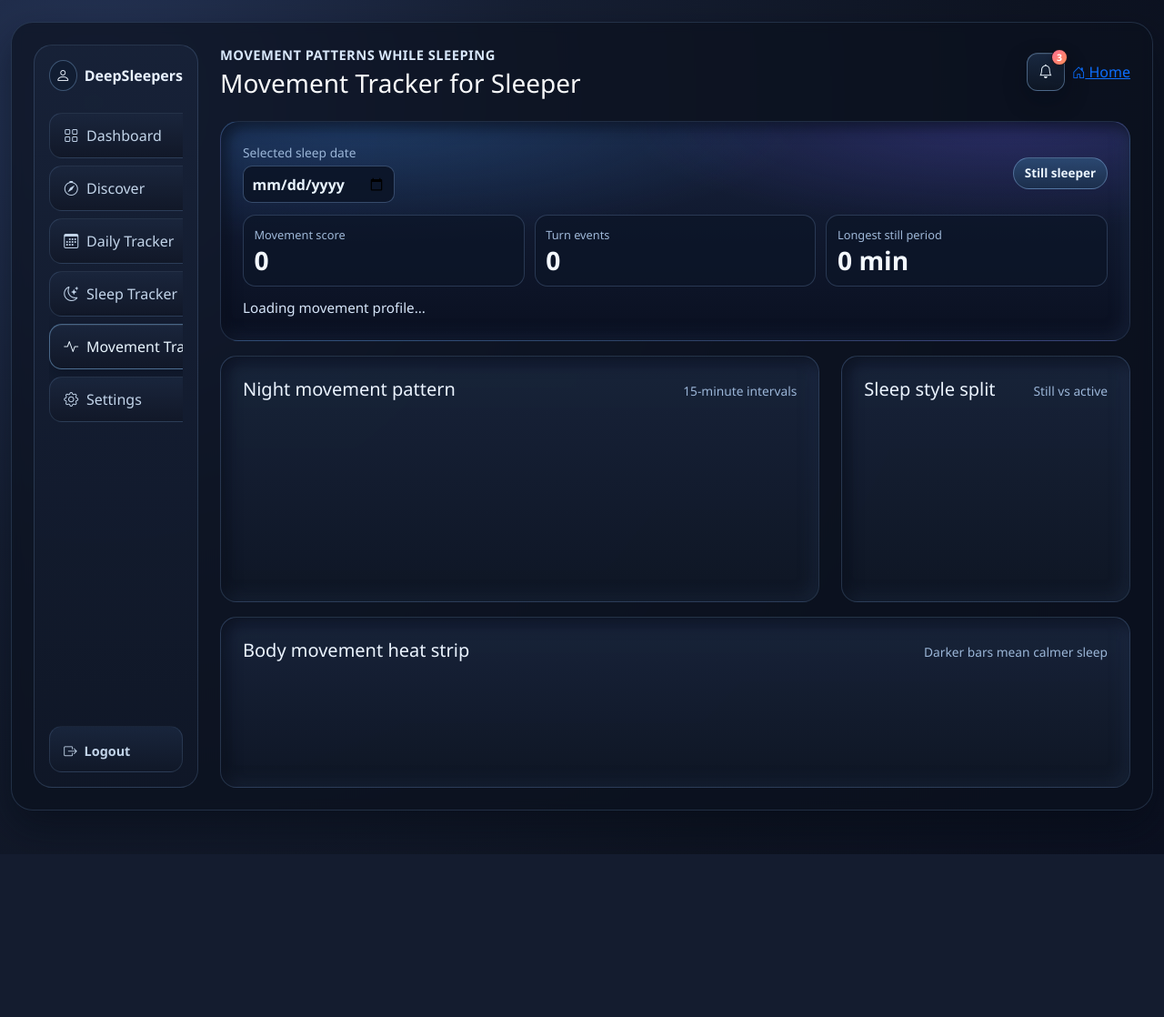
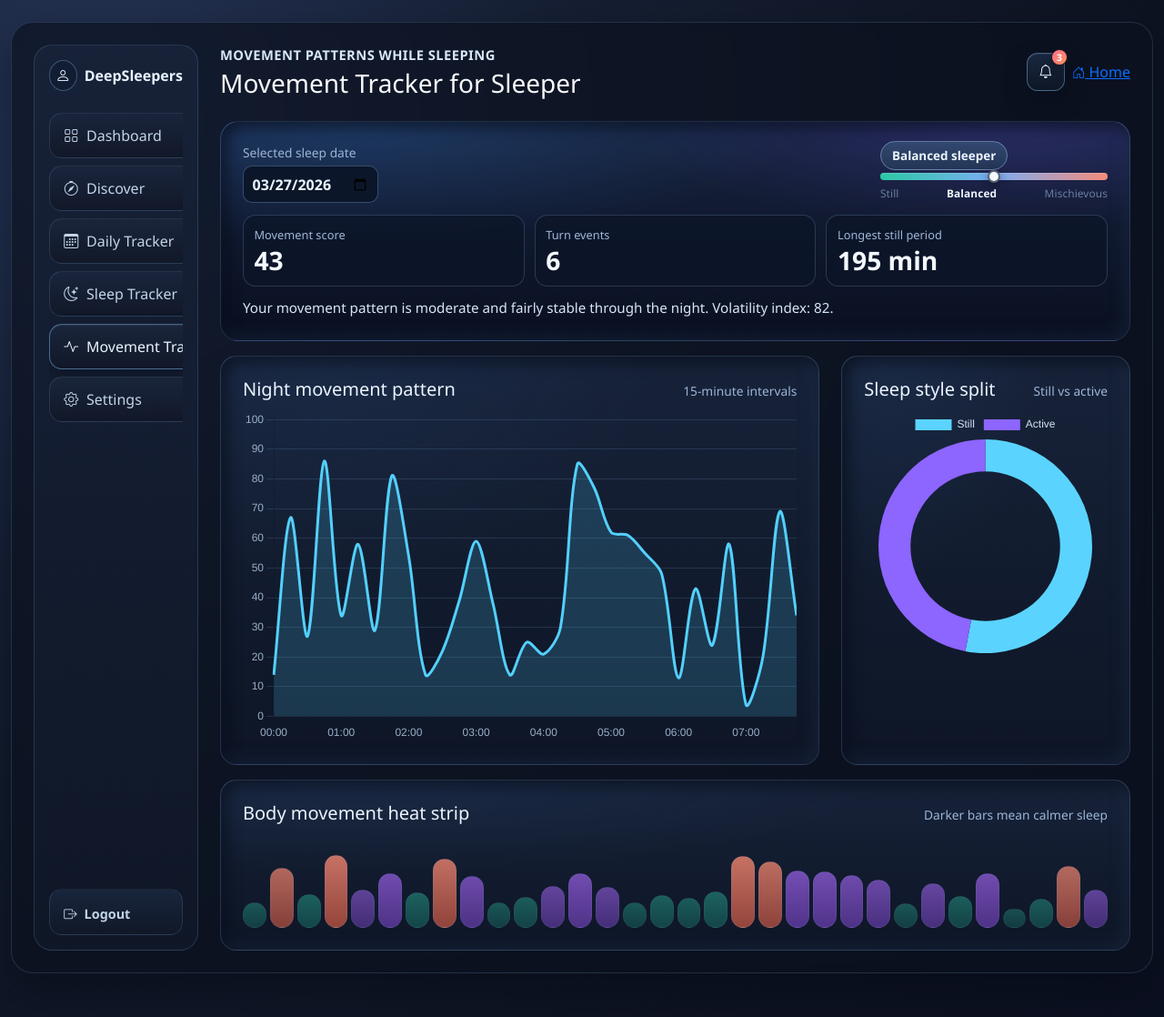
Before and after one commit to kcregenciaa/EyeSleepMask, a PHP site: page /movement-tracker.php in a window 1280 px wide. Shown: the whole page at 91% size. Before the commit the page ends 939 px from the top, so only its background shows below. Run offline with PHP 8.4, Linux system fonts and the light colour scheme; a map, chart or similar area stays blank.

Commit message:
change layout style

```diff
--- a/assets/css/dashboard.css
+++ b/assets/css/dashboard.css
@@ -1401,6 +1401,67 @@
     white-space: nowrap;
 }
 
+.movement-type-chip.is-still {
+    border-color: rgba(132, 232, 201, 0.45);
+    background: linear-gradient(180deg, rgba(23, 86, 86, 0.95), rgba(18, 58, 67, 0.95));
+}
+
+.movement-type-chip.is-balanced {
+    border-color: rgba(170, 197, 236, 0.45);
+    background: linear-gradient(180deg, rgba(51, 74, 114, 0.95), rgba(35, 54, 87, 0.95));
+}
+
+.movement-type-chip.is-mischievous {
+    border-color: rgba(240, 178, 157, 0.5);
+    background: linear-gradient(180deg, rgba(118, 65, 72, 0.95), rgba(86, 47, 55, 0.95));
+}
+
+.movement-type-block {
+    min-width: 250px;
+}
+
+.movement-type-rail {
+    position: relative;
+    margin-top: 0.48rem;
+    height: 8px;
+    border-radius: 999px;
+    background: linear-gradient(90deg, #2ac9a4 0%, #7caef5 50%, #f48b7a 100%);
+    box-shadow: inset 0 1px 0 rgba(255, 255, 255, 0.15);
+}
+
+.movement-type-rail > span {
+    --needle-pos: 10%;
+    position: absolute;
+    top: 50%;
+    left: var(--needle-pos);
+    width: 14px;
+    height: 14px;
+    border-radius: 50%;
+    background: #f6fbff;
+    border: 2px solid rgba(26, 39, 62, 0.72);
+    transform: translate(-50%, -50%);
+    box-shadow: 0 3px 12px rgba(3, 8, 18, 0.45);
+}
+
+.movement-type-legend {
+    margin-top: 0.42rem;
+    display: flex;
+    justify-content: space-between;
+    font-size: 0.74rem;
+    color: #9db7d8;
+    letter-spacing: 0.01em;
+}
+
+.movement-type-legend span {
+    opacity: 0.62;
+}
+
+.movement-type-legend span.active {
+    opacity: 1;
+    color: #f1f7ff;
+    font-weight: 700;
+}
+
 .movement-hero-metrics {
     display: grid;
     grid-template-columns: repeat(3, minmax(0, 1fr));
@@ -1436,6 +1497,9 @@
 
 .movement-panel {
     border-radius: 18px;
+    background:
+        radial-gradient(90% 90% at 18% 0%, rgba(49, 93, 151, 0.14), transparent 60%),
+        linear-gradient(180deg, rgba(24, 36, 59, 0.95), rgba(14, 22, 39, 0.97));
 }
 
 .movement-panel-head {
@@ -1464,6 +1528,18 @@
     min-height: 14px;
     background: linear-gradient(180deg, rgba(30, 58, 96, 0.65), rgba(20, 39, 66, 0.9));
     border: 1px solid rgba(133, 172, 222, 0.16);
+}
+
+.movement-heat-cell.is-calm {
+    background: linear-gradient(180deg, rgba(43, 182, 154, 0.78), rgba(24, 109, 99, 0.92));
+}
+
+.movement-heat-cell.is-active {
+    background: linear-gradient(180deg, rgba(167, 104, 249, 0.84), rgba(104, 62, 173, 0.94));
+}
+
+.movement-heat-cell.is-restless {
+    background: linear-gradient(180deg, rgba(240, 134, 112, 0.88), rgba(168, 76, 63, 0.95));
 }
 
 body.sleep-flow-active {
@@ -2210,6 +2286,11 @@ body.sleep-flow-active {
         align-items: flex-start;
     }
 
+    .movement-type-block {
+        width: 100%;
+        min-width: 0;
+    }
+
     .movement-date-input {
         width: 100%;
     }
--- a/assets/js/dashboard.js
+++ b/assets/js/dashboard.js
@@ -1,6 +1,4 @@
 document.addEventListener('DOMContentLoaded', function () {
-<<<<<<< Updated upstream
-=======
     const sleepDial = document.querySelector('.sleep-dial');
 
     const toMinutes = function (value) {
@@ -971,6 +969,10 @@ document.addEventListener('DOMContentLoaded', function () {
     if (movementTrackerRoot) {
         const movementDateInput = document.getElementById('movementDateInput');
         const movementSleeperType = document.getElementById('movementSleeperType');
+        const movementTypeNeedle = document.getElementById('movementTypeNeedle');
+        const movementLegendStill = document.getElementById('movementLegendStill');
+        const movementLegendBalanced = document.getElementById('movementLegendBalanced');
+        const movementLegendMischievous = document.getElementById('movementLegendMischievous');
         const movementScore = document.getElementById('movementScore');
         const movementTurns = document.getElementById('movementTurns');
         const movementStillPeriod = document.getElementById('movementStillPeriod');
@@ -1024,23 +1026,35 @@ document.addEventListener('DOMContentLoaded', function () {
             const turns = points.filter(function (p) { return p >= 66; }).length;
             const stillWindows = points.filter(function (p) { return p <= 30; }).length;
             const longestStill = stillWindows * 15;
+            const peak = Math.max.apply(null, points);
+            const trough = Math.min.apply(null, points);
+            const volatility = peak - trough;
 
             let type = 'Balanced sleeper';
             let insight = 'Your movement pattern is moderate and fairly stable through the night.';
+            let level = 1;
+            let needlePos = '50%';
 
             if (avg <= 34 && turns <= 4) {
                 type = 'Still sleeper';
                 insight = 'You remained mostly calm and still, which often aligns with deeper uninterrupted sleep.';
+                level = 0;
+                needlePos = '14%';
             } else if (avg >= 57 || turns >= 10) {
                 type = 'Mischievous sleeper';
                 insight = 'Frequent movements were detected. Consider adjusting pillow support and room comfort.';
+                level = 2;
+                needlePos = '86%';
             }
 
             return {
                 type: type,
+                level: level,
                 avg: Math.round(avg),
                 turns: turns,
                 longestStill: longestStill,
+                volatility: volatility,
+                needlePos: needlePos,
                 stillPercent: Math.round((points.filter(function (p) { return p <= 40; }).length / points.length) * 100),
                 activePercent: Math.round((points.filter(function (p) { return p > 40; }).length / points.length) * 100),
                 insight: insight
@@ -1057,6 +1071,15 @@ document.addEventListener('DOMContentLoaded', function () {
             points.forEach(function (value) {
                 const cell = document.createElement('span');
                 cell.className = 'movement-heat-cell';
+
+                if (value <= 33) {
+                    cell.classList.add('is-calm');
+                } else if (value >= 67) {
+                    cell.classList.add('is-restless');
+                } else {
+                    cell.classList.add('is-active');
+                }
+
                 cell.style.height = (18 + Math.round((value / 100) * 72)) + 'px';
                 cell.style.opacity = String(0.42 + (value / 170));
                 movementHeatStrip.appendChild(cell);
@@ -1069,6 +1092,36 @@ document.addEventListener('DOMContentLoaded', function () {
 
             if (movementSleeperType) {
                 movementSleeperType.textContent = profile.type;
+                movementSleeperType.classList.remove('is-still', 'is-balanced', 'is-mischievous');
+                if (profile.level === 0) {
+                    movementSleeperType.classList.add('is-still');
+                } else if (profile.level === 2) {
+                    movementSleeperType.classList.add('is-mischievous');
+                } else {
+                    movementSleeperType.classList.add('is-balanced');
+                }
+            }
+
+            if (movementTypeNeedle) {
+                movementTypeNeedle.style.setProperty('--needle-pos', profile.needlePos);
+            }
+
+            [movementLegendStill, movementLegendBalanced, movementLegendMischievous].forEach(function (node) {
+                if (node) {
+                    node.classList.remove('active');
+                }
+            });
+
+            if (profile.level === 0 && movementLegendStill) {
+                movementLegendStill.classList.add('active');
+            }
+
+            if (profile.level === 1 && movementLegendBalanced) {
+                movementLegendBalanced.classList.add('active');
+            }
+
+            if (profile.level === 2 && movementLegendMischievous) {
+                movementLegendMischievous.classList.add('active');
             }
 
             if (movementScore) {
@@ -1084,7 +1137,7 @@ document.addEventListener('DOMContentLoaded', function () {
             }
 
             if (movementInsight) {
-                movementInsight.textContent = profile.insight;
+                movementInsight.textContent = profile.insight + ' Volatility index: ' + profile.volatility + '.';
             }
 
             renderHeatStrip(movement.points);
@@ -1169,7 +1222,6 @@ document.addEventListener('DOMContentLoaded', function () {
         renderMovement(dateForInput);
     }
 
->>>>>>> Stashed changes
     const chartDefaults = {
         color: '#99afc8',
         borderColor: 'rgba(121, 167, 217, 0.18)',
--- a/movement-tracker.php
+++ b/movement-tracker.php
@@ -74,7 +74,17 @@ include __DIR__ . '/includes/bootstrap-head.php';
                                     <p class="movement-muted mb-1">Selected sleep date</p>
                                     <input type="date" class="movement-date-input" id="movementDateInput">
                                 </div>
-                                <span class="movement-type-chip" id="movementSleeperType">Still sleeper</span>
+                                <div class="movement-type-block">
+                                    <span class="movement-type-chip" id="movementSleeperType">Still sleeper</span>
+                                    <div class="movement-type-rail" aria-hidden="true">
+                                        <span id="movementTypeNeedle"></span>
+                                    </div>
+                                    <div class="movement-type-legend" aria-hidden="true">
+                                        <span id="movementLegendStill">Still</span>
+                                        <span id="movementLegendBalanced">Balanced</span>
+                                        <span id="movementLegendMischievous">Mischievous</span>
+                                    </div>
+                                </div>
                             </div>
                             <div class="movement-hero-metrics">
                                 <div class="movement-metric-box">
```
